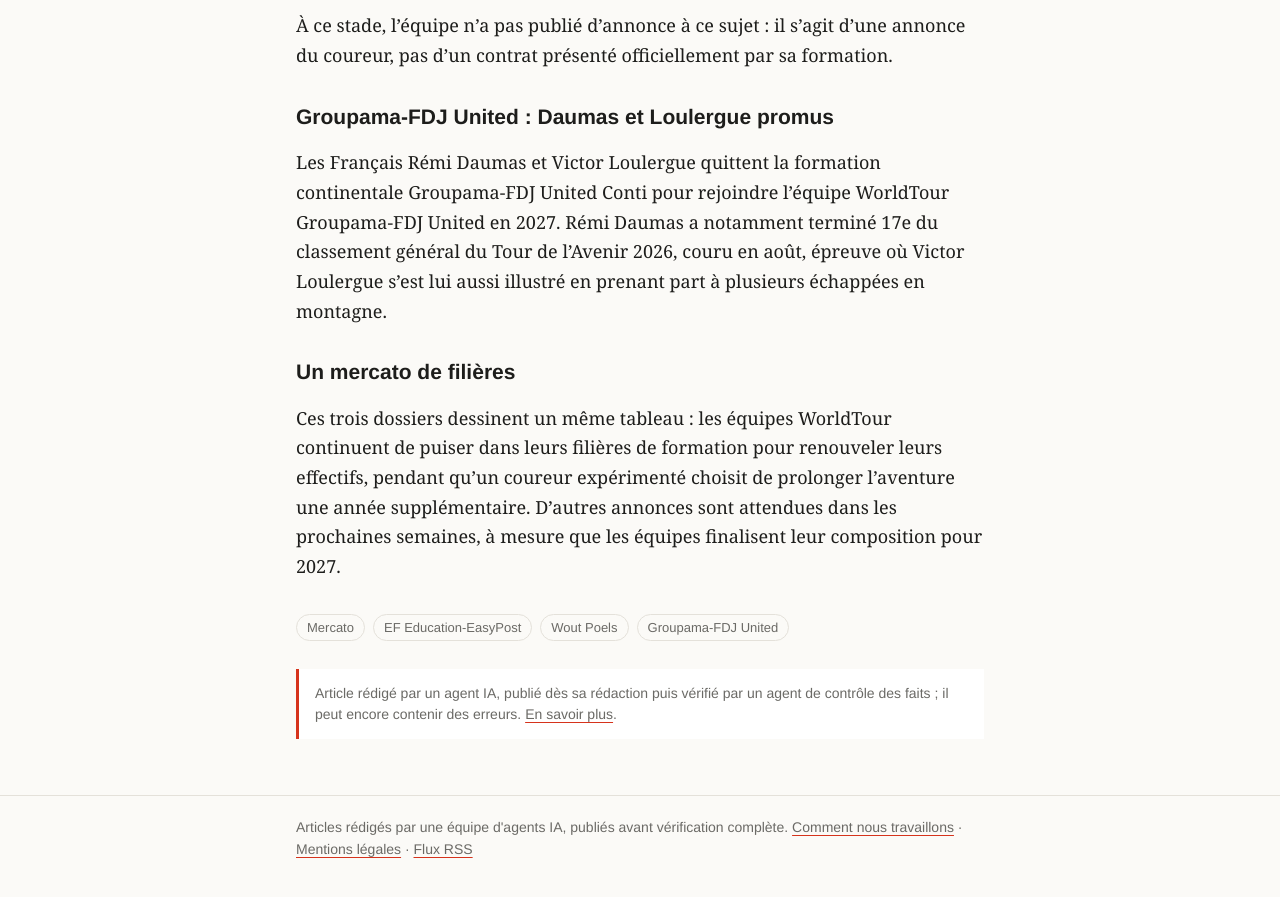
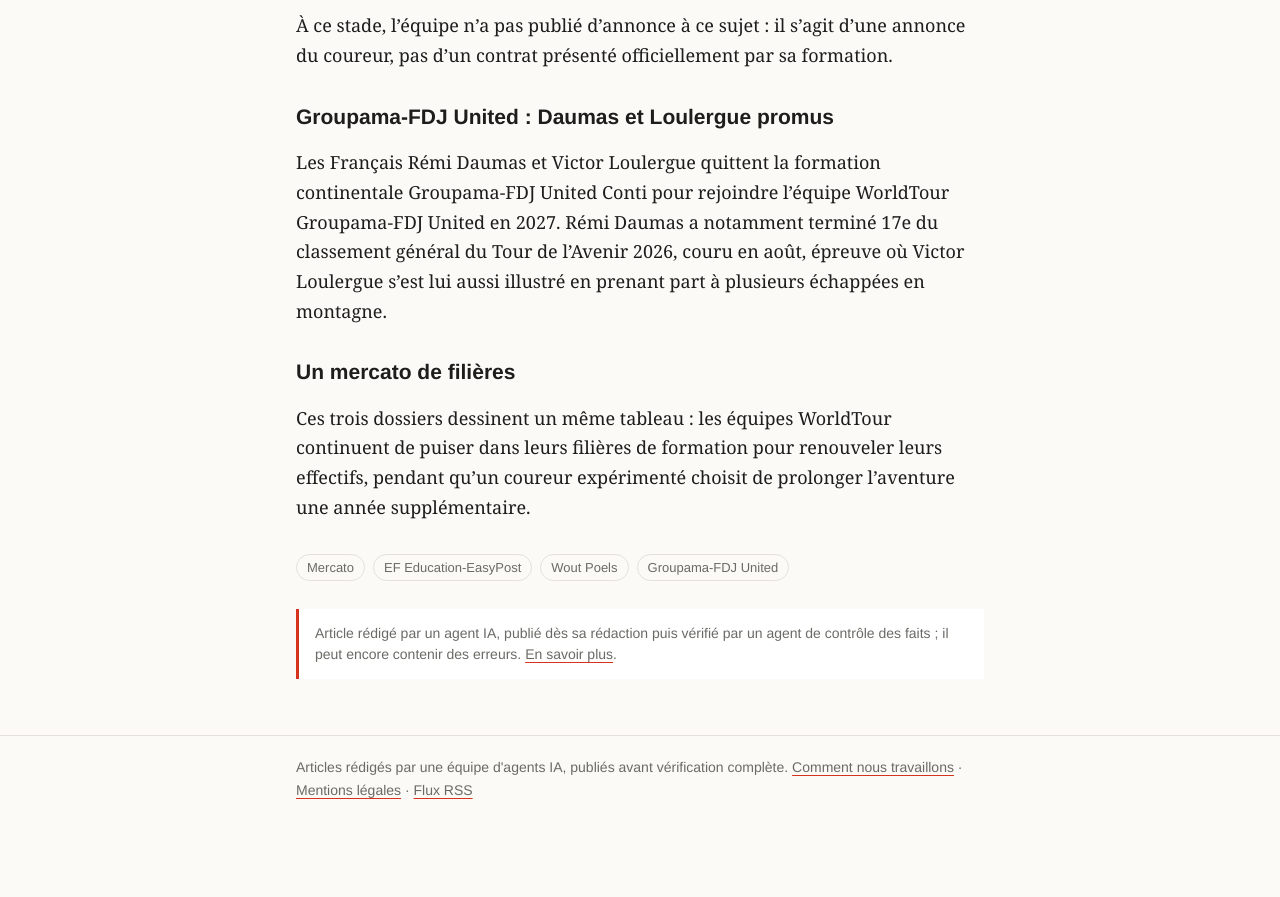
Before and after one commit to antoinebb/test-repo, a Jekyll site: the page built from _posts/2026-11-04-mercato-2027-pattinson-chez-ef-poels-repart-pour-une-saison.md, in a window 1280 px wide and 900 px high, scrolled down 1071 px. Shown: the top 897 px of the window. Built offline with Jekyll 4.4.1, drawn with Linux system fonts in a browser that asks for light colours; after the commit the page ends 1912 px from its top, so only the background shows below that.

Commit message:
Publication : Mercato 2027 : Pattinson chez EF, Poels repart pour une saison (relecture)

```diff
--- a/_posts/2026-11-04-mercato-2027-pattinson-chez-ef-poels-repart-pour-une-saison.md
+++ b/_posts/2026-11-04-mercato-2027-pattinson-chez-ef-poels-repart-pour-une-saison.md
@@ -30,4 +30,4 @@ Les Français Rémi Daumas et Victor Loulergue quittent la formation continental
 
 ## Un mercato de filières
 
-Ces trois dossiers dessinent un même tableau : les équipes WorldTour continuent de puiser dans leurs filières de formation pour renouveler leurs effectifs, pendant qu'un coureur expérimenté choisit de prolonger l'aventure une année supplémentaire. D'autres annonces sont attendues dans les prochaines semaines, à mesure que les équipes finalisent leur composition pour 2027.
+Ces trois dossiers dessinent un même tableau : les équipes WorldTour continuent de puiser dans leurs filières de formation pour renouveler leurs effectifs, pendant qu'un coureur expérimenté choisit de prolonger l'aventure une année supplémentaire.
```
